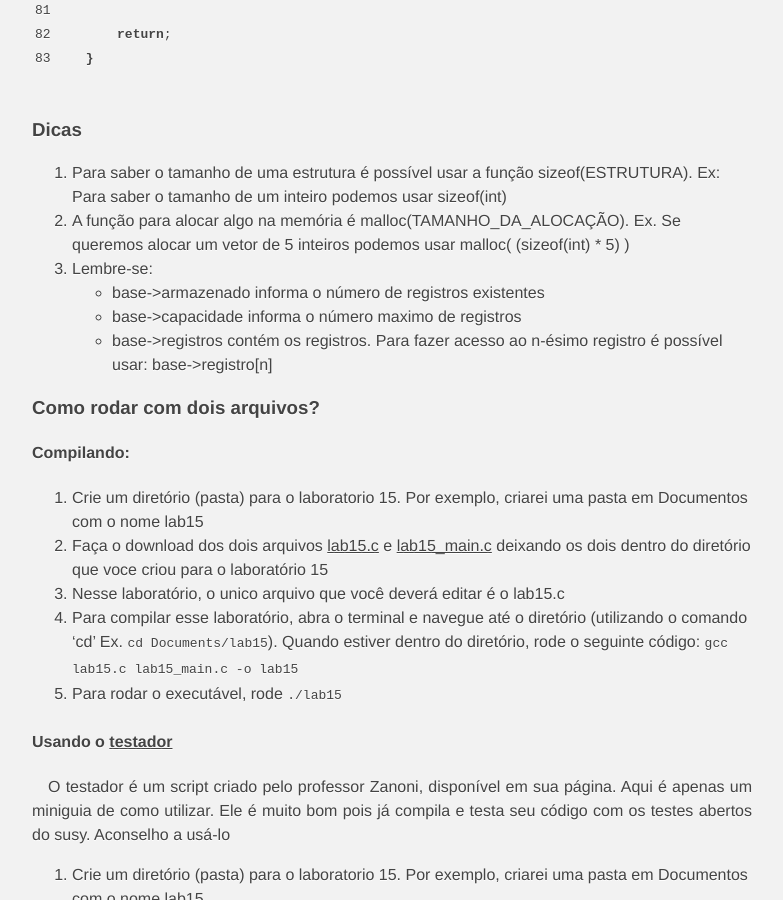
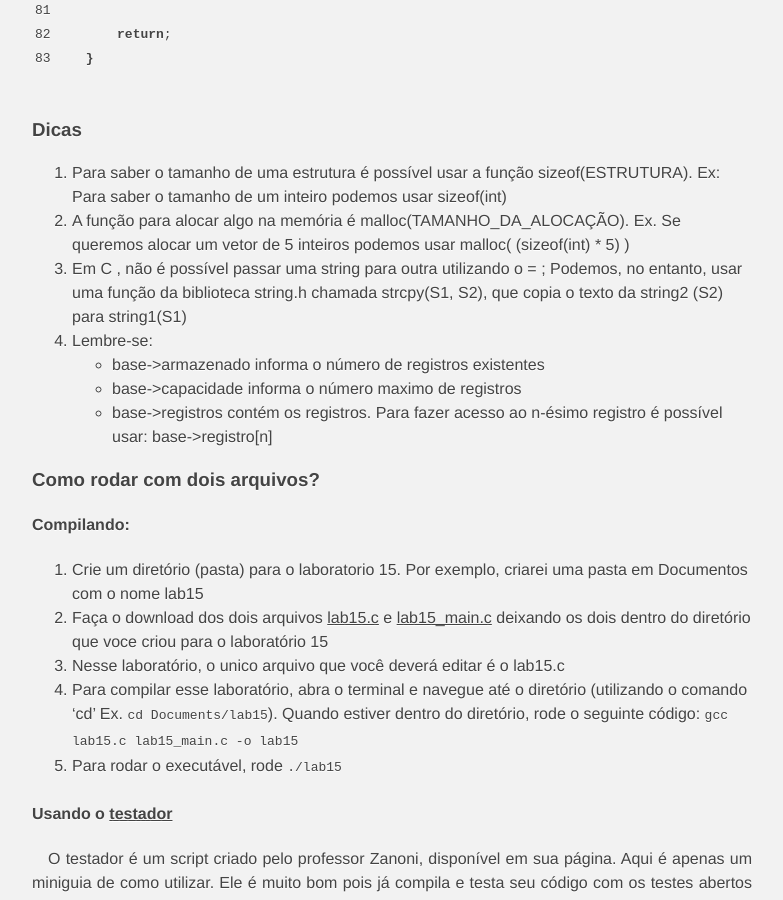
Before and after one commit to faciolihenrique/henriquefacioli.github.io, a Jekyll site: the page built from else/mc102/1s2016/pseudo15.md, in a window 1280 px wide and 900 px high, scrolled down 2151 px. Shown: the whole window, without its empty margins (248-1031 px from the left). Built offline with Jekyll 4.4.1, drawn with Linux system fonts in a browser that asks for light colours.

Commit message:
adicao de nova dica

```diff
--- a/else/mc102/1s2016/pseudo15.md
+++ b/else/mc102/1s2016/pseudo15.md
@@ -99,10 +99,12 @@ anterior: ../
 ### Dicas
 1. Para saber o tamanho de uma estrutura é possível usar a função sizeof(ESTRUTURA). Ex: Para saber o tamanho de um inteiro podemos usar sizeof(int)
 2. A função para alocar algo na memória é malloc(TAMANHO_DA_ALOCAÇÃO). Ex. Se queremos alocar um vetor de 5 inteiros podemos usar malloc( (sizeof(int) * 5) )
-3. Lembre-se:
+3. Em C , não é possível passar uma string para outra utilizando o = ; Podemos, no entanto, usar uma função da biblioteca string.h chamada strcpy(S1, S2), que copia o texto da string2 (S2) para string1(S1)
+4. Lembre-se:
     - base->armazenado informa o número de registros existentes
     - base->capacidade informa o número maximo de registros
     - base->registros contém os registros. Para fazer acesso ao n-ésimo registro é possível usar: base->registro[n]
+
 
 ### Como rodar com dois arquivos?
 
```
